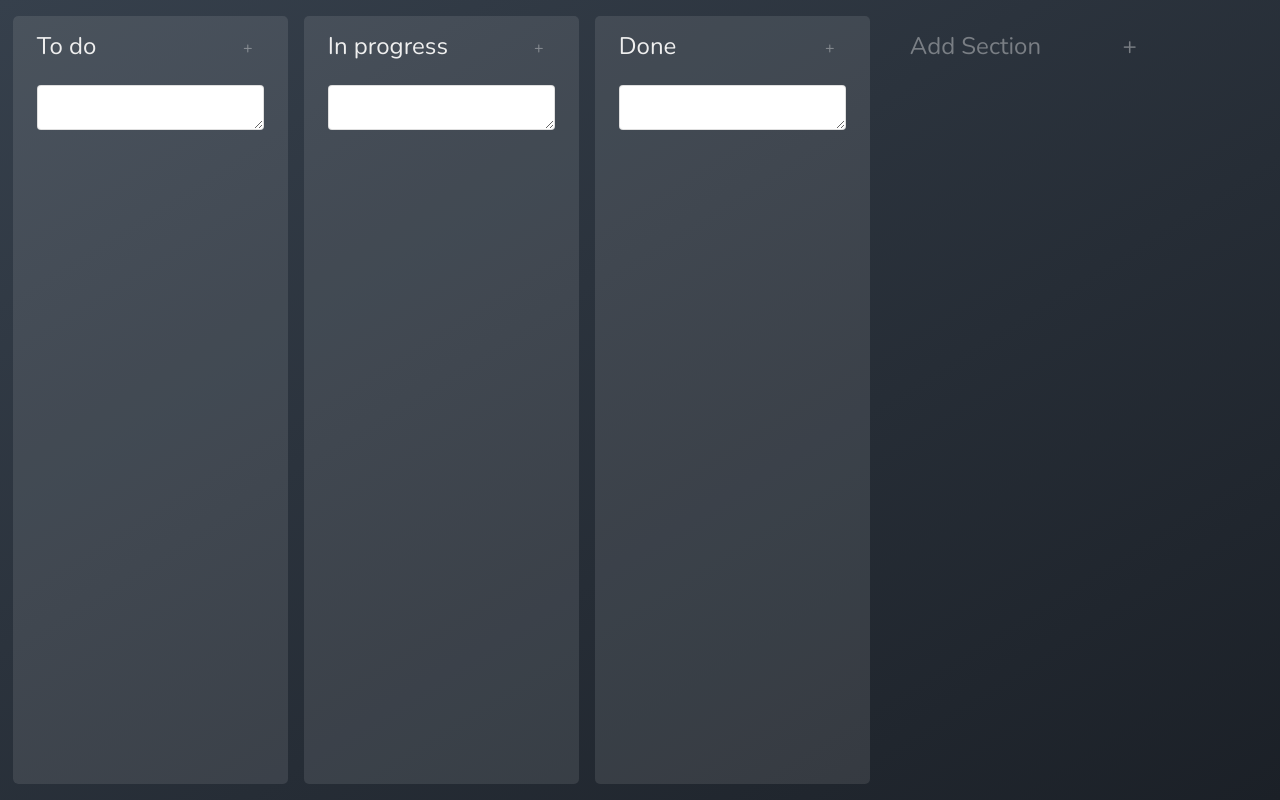
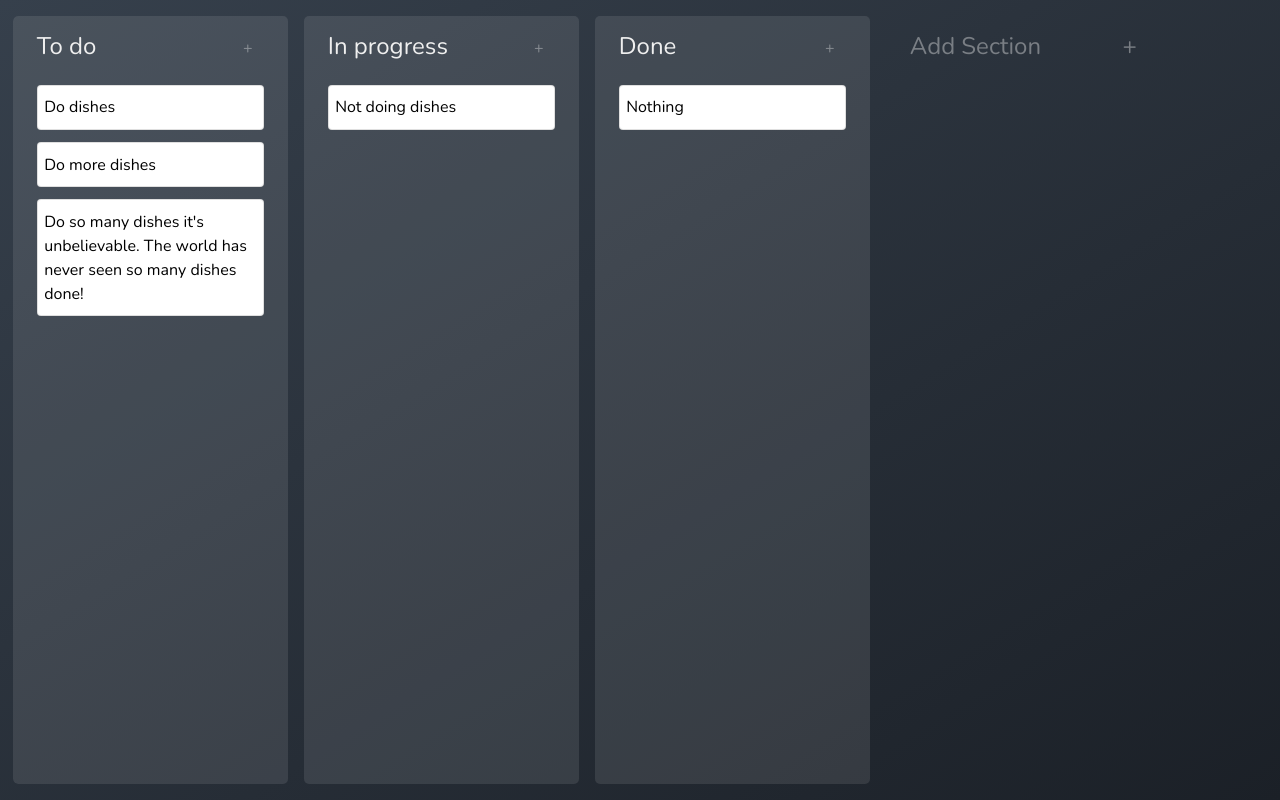
Before and after one commit to jordanmccollam/ProjectManager, a React (Create React App) app in the folder client/: page / in a window 1280 px wide. Built offline with nearby package versions, Linux system fonts and the light colour scheme.

Commit message:
added cards with editable content

```diff
--- a/client/src/components/Card/Card.js
+++ b/client/src/components/Card/Card.js
@@ -8,15 +8,76 @@ import './_card.scss';
 const logger = "Card:: ";
 
 const Card = (props) => {
+  let input = null;
+
+  const [isEditing, setIsEditing] = useState(false);
+  const [values, setValues] = useState({
+    content: props.content
+  })
+  const [storedValues, setStoredValues] = useState({
+    content: props.content
+  })
+
   let classes = {
 		[`card`]: true
 	};
 
+  useEffect(()=>{
+    input?.focus();
+  })
+
+  const onDoubleClick = () => {
+    onToggleEdit();
+  }
+
+  const onToggleEdit = () => {
+    if (isEditing) { // Done editing / already editing
+      // update saved data with new (currently temporary) changes
+      // props.onUpdate(storedValues, values);
+    }
+
+    setStoredValues({
+      content: props.content
+    })
+
+    setIsEditing(!isEditing);
+  }
+
+  const onKeyPress = (e) => {
+    if(e.key === 'Enter'){
+      onToggleEdit();
+    }
+  }
+
+  const onBlur = () => {
+    onToggleEdit();
+  }
+
+  const onChange = (e) => {
+    setValues({
+      ...values,
+      [e.target.name]: e.target.value
+    })
+  }
+
   return (
     <div className={`${props.className} ${classnames(classes)}`}>
-      <textarea
-        rows={1}
-      />
+      {isEditing ? (
+        <textarea
+          rows={1}
+          ref={(this_input) => { input = this_input; }}
+          onDoubleClick={onDoubleClick}
+          onBlur={onBlur}
+          onKeyPress={onKeyPress}
+          value={values.content}
+          name="content"
+          onChange={onChange}
+        />
+      ) : (
+        <div className="content" onDoubleClick={onDoubleClick}>
+          {values.content}
+        </div>
+      )}
       {props.children}
     </div>
   )
@@ -27,11 +88,13 @@ Card.propTypes = {
     PropTypes.string,
     PropTypes.element
   ]),
-  className: PropTypes.string
+  className: PropTypes.string,
+  content: PropTypes.string
 }
 
 Card.defaultProps = {
-  className: ""
+  className: "",
+  content: ""
 }
 
 export default Card;
--- a/client/src/components/Card/_card.scss
+++ b/client/src/components/Card/_card.scss
@@ -3,4 +3,10 @@
 .card {
     width: calc(100% - 3em);
     border: none; // cancel bootstrap .card border
+    margin-bottom: $space-02;
+
+    .content {
+        // border: 1px solid red; // for testing
+        padding: .6em .4em;
+    }
 }
--- a/client/src/screens/Main/Main.js
+++ b/client/src/screens/Main/Main.js
@@ -66,7 +66,9 @@ const Main = (props) => {
       <div className="main-content">
         {sections.map((section, s) => (
           <Section key={`section-${s}`} {...section} onUpdate={onUpdateSection} >
-            <Card></Card>
+            {section.notes.map((note, n) => (
+              <Card {...note}></Card>
+            ))}
           </Section>
         ))}
         <div>
```
